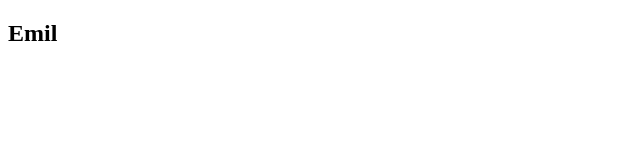
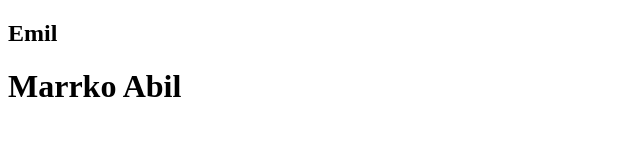
Before and after one commit to 3mil1/foo, a plain HTML site: page index.html in a window 1280 px wide. Shown: the whole page, without its empty margins (0-640 px from the left). Drawn offline with Linux system fonts and the light colour scheme.

Commit message:
Test autodeploy5

```diff
--- a/index.html
+++ b/index.html
@@ -9,5 +9,6 @@
 </head>
 <body>
 <h2>Emil</h2>
+<h1>Marrko Abil</h1>
 </body>
 </html>
```
